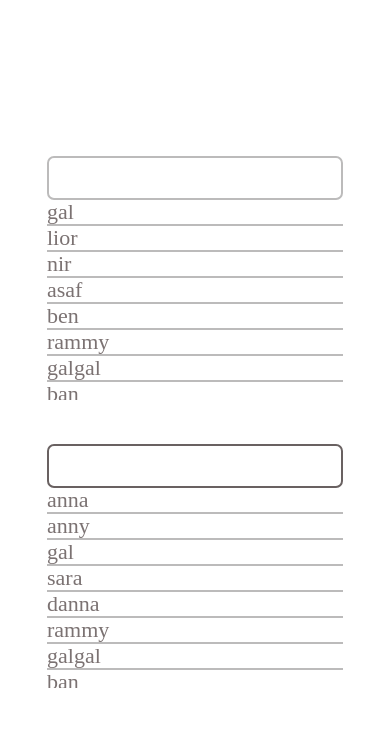
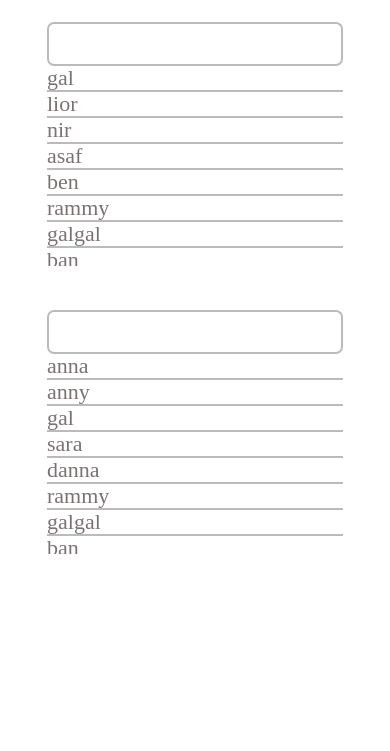
Before and after one commit to akermang/autocomplete, a plain HTML site: page index.html in a window 390 px wide. Drawn offline with nearby package versions, Linux system fonts and the light colour scheme.

Commit message:
main css

```diff
--- a/css/main.css
+++ b/css/main.css
@@ -119,5 +119,6 @@ main {
   main {
     flex-direction: column;
     align-items: center;
+    justify-content: start;
   }
 }
--- a/js/autocomplete.lov.js
+++ b/js/autocomplete.lov.js
@@ -66,8 +66,6 @@ function autocomplete(input, listContainer, data) {
     filterList(data, val);
   });
 
-  AutocompleteInput.focus()
-
   function resetInput() {
     AutocompleteInput.val("");
     renderList(data);
```
